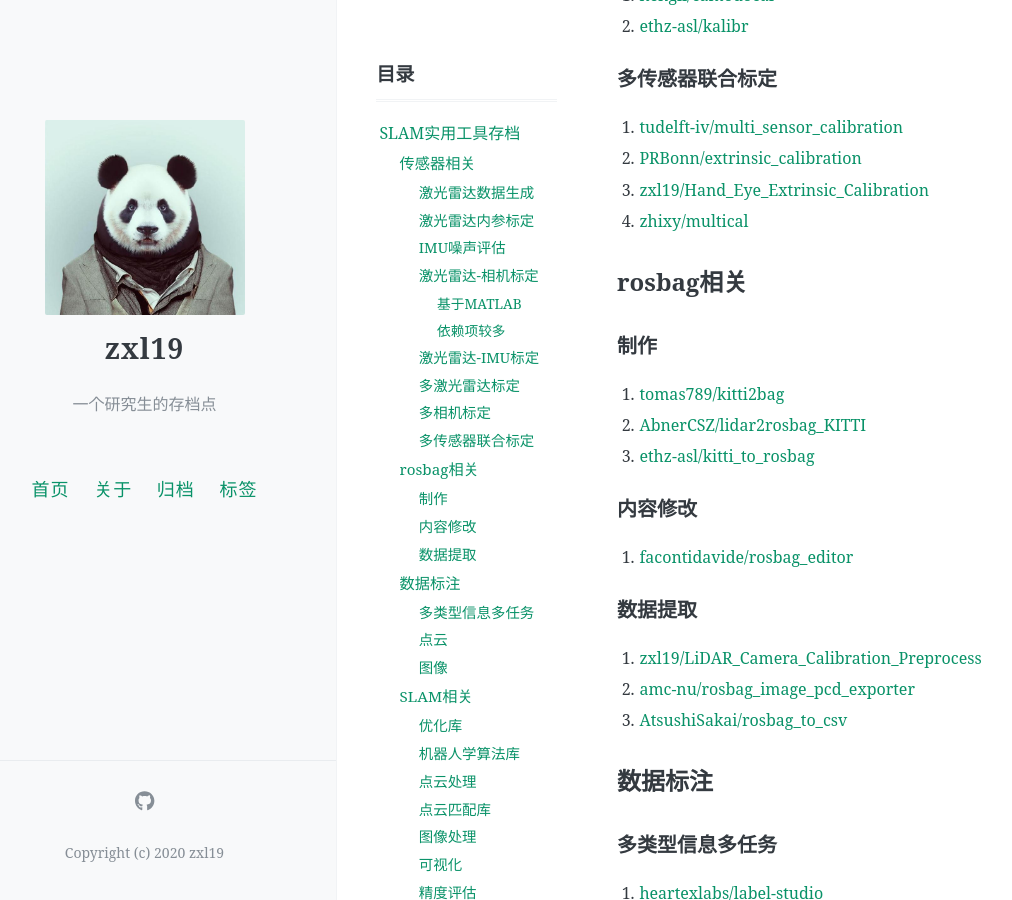
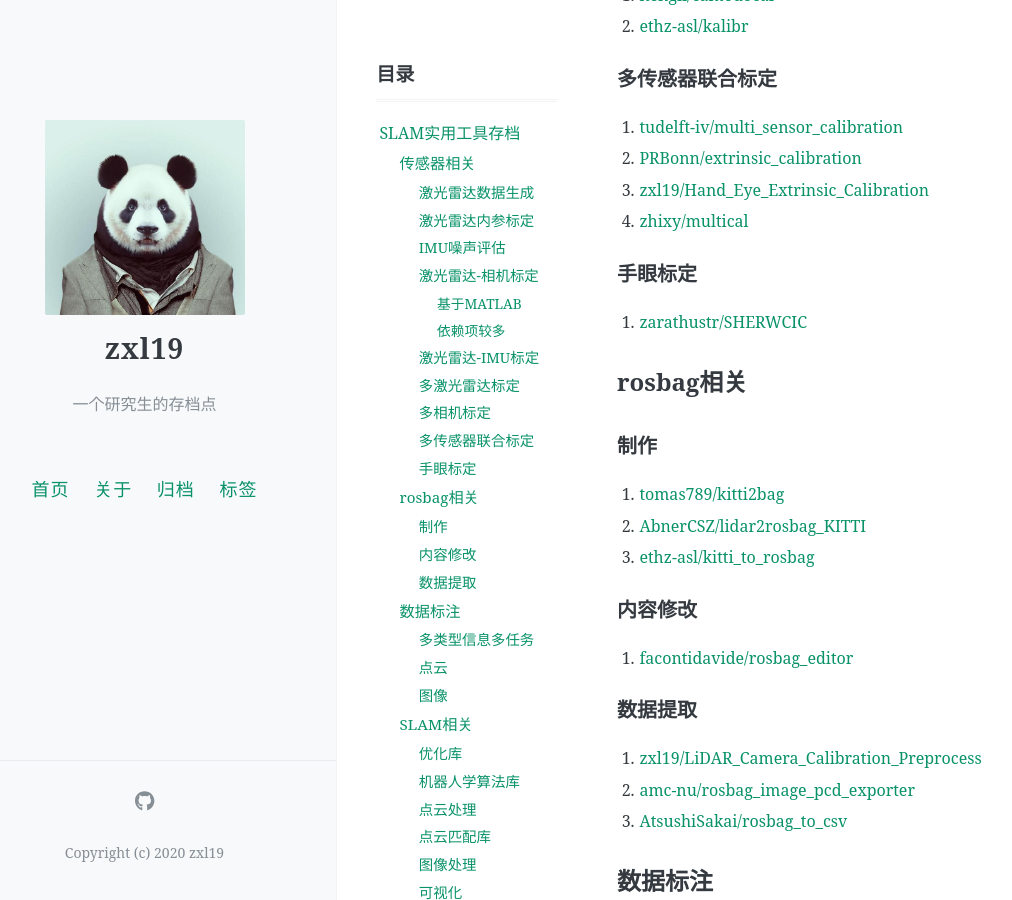
Before and after one commit to zxl19/zxl19.github.io, a Jekyll site: the page built from _posts/2021-05-25-slam-tool.md, in a window 1280 px wide and 900 px high, scrolled down 1646 px. Shown: the whole window, without its empty margins (47-1059 px from the left). Built offline with Jekyll 4.4.1, drawn with Linux system fonts in a browser that asks for light colours; comment, search, counter and statistics services are not loaded; some of the changed text lies outside the part shown.

Commit message:
Update 2021-05-25-slam-tool.md

```diff
--- a/_posts/2021-05-25-slam-tool.md
+++ b/_posts/2021-05-25-slam-tool.md
@@ -73,6 +73,10 @@ pinned: false
 2. [PRBonn/extrinsic_calibration](https://github.com/PRBonn/extrinsic_calibration)
 3. [zxl19/Hand_Eye_Extrinsic_Calibration](https://github.com/zxl19/Hand_Eye_Extrinsic_Calibration)
 4. [zhixy/multical](https://github.com/zhixy/multical)
+
+### 手眼标定
+
+1. [zarathustr/SHERWCIC](https://github.com/zarathustr/SHERWCIC)
 
 ## rosbag相关
 
```
Also changed, not shown: other parts of _posts/2021-05-25-slam-tool.md (+1 -0 lines).
